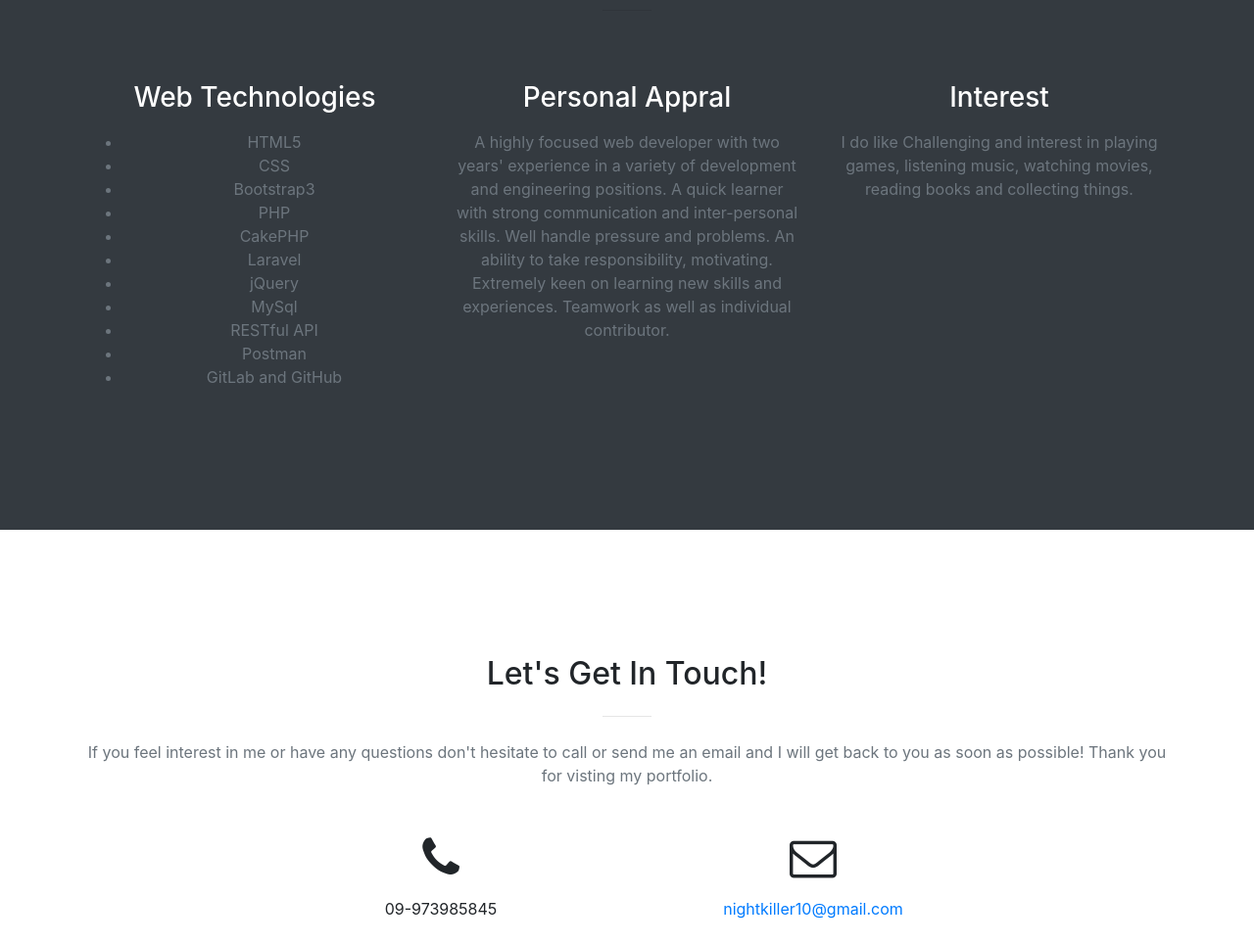
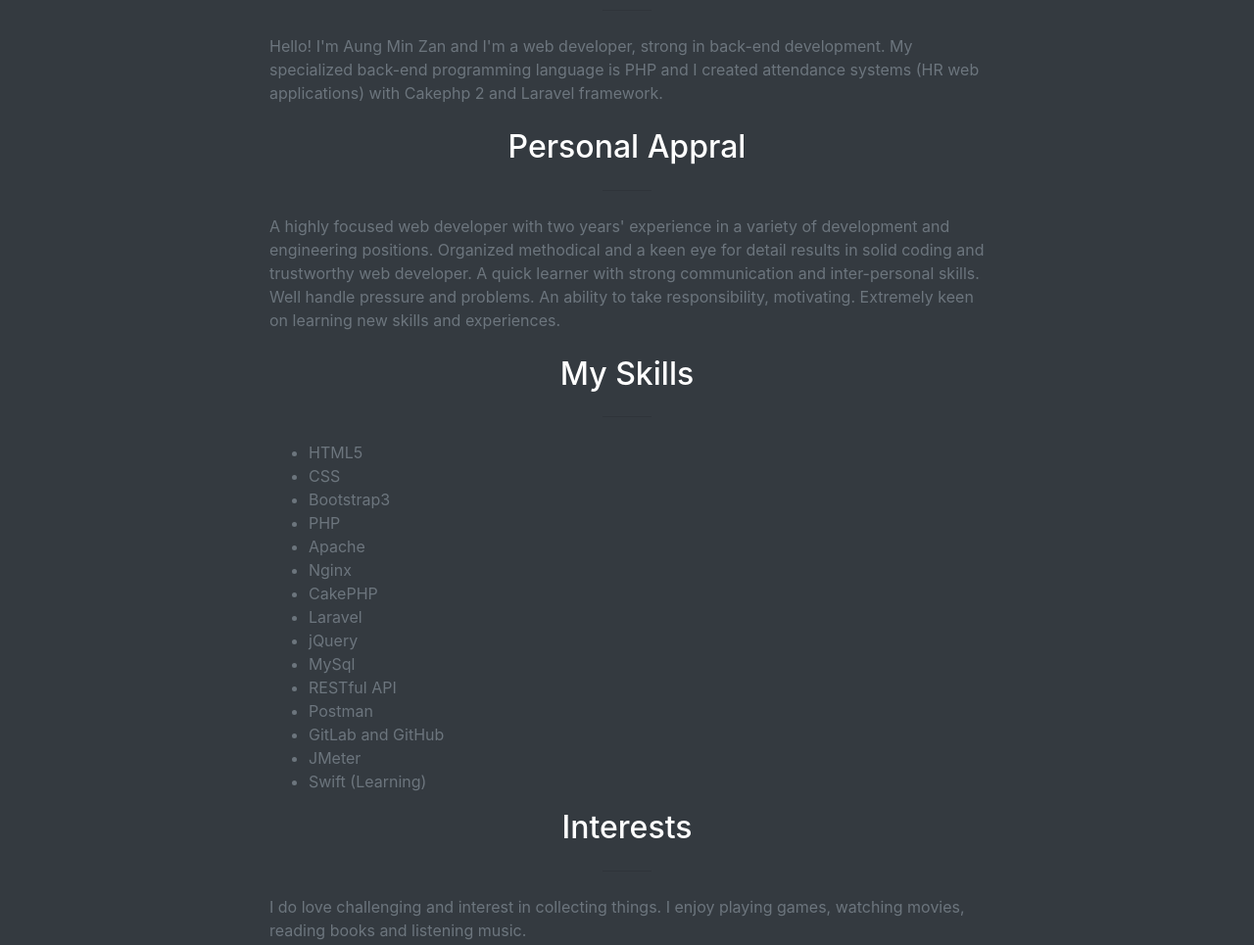
Before and after one commit to AungZan/aungzan.github.io, a website with bundled scripts: page index.html in a window 1280 px wide. Shown: the part 980-1945 px from the top of the page at 98% size. Built offline with nearby package versions, Linux system fonts and the light colour scheme.

Commit message:
change about me section

```diff
--- a/index.html
+++ b/index.html
@@ -64,8 +64,9 @@
 
                     <div class="col-lg-8 mx-auto">
                         <p class="text-faded mb-5">
-                            Hi! My name is Aung Min Zan and I am a web developer, strong in back-end development. If you are an employer looking to hire, you can get in touch with me
+                            Hi! My name is Aung Min Zan and I am a web developer. If you are an employer looking to hire, you can get in touch with me
                             <a class="js-scroll-trigger" href="#contact">here.</a>
+                            Thanks for visting.
                         </p>
                         <a class="btn btn-primary btn-xl js-scroll-trigger" href="#about">Find Out More</a>
                     </div>
@@ -85,14 +86,30 @@
 
             <div class="container">
                 <div class="row">
-                    <div class="col-lg-4 col-md-6 text-center">
-                        <div class="service-box mt-5 mx-auto">
-                            <h3 class="mb-3">Web Technologies</h3>
+                    <div class="col-lg-8 mx-auto">
+                        <p class="text-muted mb-4">
+                            Hello! I'm Aung Min Zan and I'm a web developer, strong in back-end development. My specialized back-end programming language is PHP and I created attendance systems (HR web applications) with Cakephp 2 and Laravel framework.
+                        </p>
+
+                        <div class="col-lg-12 text-center">
+                            <h2 class="section-heading">Personal Appral</h2>
+                            <hr class="my-4">
+                        </div>
+                        <p class="text-muted mb-4">
+                            A highly focused web developer with two years' experience in a variety of development and engineering positions. Organized methodical and a keen eye for detail results in solid coding and trustworthy web developer. A quick learner with strong communication and inter-personal skills. Well handle pressure and problems. An ability to take responsibility, motivating. Extremely keen on learning new skills and experiences.
+                        </p>
+
+                        <div class="col-lg-12 text-center">
+                            <h2 class="section-heading">My Skills</h2>
+                            <hr class="my-4">
+                        </div>
                         <ul>
                             <li class="text-muted">HTML5</li>
                             <li class="text-muted">CSS</li>
                             <li class="text-muted">Bootstrap3</li>
                             <li class="text-muted">PHP</li>
+                            <li class="text-muted">Apache</li>
+                            <li class="text-muted">Nginx</li>
                             <li class="text-muted">CakePHP</li>
                             <li class="text-muted">Laravel</li>
                             <li class="text-muted">jQuery</li>
@@ -100,28 +117,18 @@
                             <li class="text-muted">RESTful API</li>
                             <li class="text-muted">Postman</li>
                             <li class="text-muted">GitLab and GitHub</li>
+                            <li class="text-muted">JMeter</li>
+                            <li class="text-muted">Swift (Learning)</li>
                         </ul>
+
+                        <div class="col-lg-12 text-center">
+                            <h2 class="section-heading">Interests</h2>
+                            <hr class="my-4">
                         </div>
-                    </div>
-
-                    <div class="col-lg-4 col-md-6 text-center">
-                        <div class="service-box mt-5 mx-auto">
-                            <h3 class="mb-3">Personal Appral</h3>
-                            <p class="text-muted mb-0">
-                                A highly focused web developer with two years' experience in a variety of development and engineering positions. A quick learner with strong communication and inter-personal skills. Well handle pressure and problems. An ability to take responsibility, motivating. Extremely keen on learning new skills and experiences. Teamwork as well as individual contributor.
+                        <p class="text-muted mb-4">
+                            I do love challenging and interest in collecting things. I enjoy playing games, watching movies, reading books and listening music.
                         </p>
                     </div>
-                    </div>
-
-                    <div class="col-lg-4 col-md-6 text-center">
-                        <div class="service-box mt-5 mx-auto">
-                            <h3 class="mb-3">Interest</h3>
-                            <p class="text-muted mb-0">
-                                I do like Challenging and interest in playing games, listening music, watching movies, reading books and collecting things.
-                            </p>
-                        </div>
-                    </div>
-
                 </div>
             </div>
         </section>
@@ -131,7 +138,7 @@
                 <h2 class="section-heading text-center">Let's Get In Touch!</h2>
                 <hr class="my-4">
                 <p class="section-lead text-center text-muted cus">
-                    If you feel interest in me or have any questions don't hesitate to call or send me an email and I will get back to you as soon as possible! Thank you for visting my portfolio.
+                    If you feel interest in me or have any questions don't hesitate to call or send me an email and I will get back to you as soon as possible! Thank you for reading and visting.
                 </p>
 
                 <div class="section-body">
```
Lines whose indentation alone changed are shown as unchanged.
